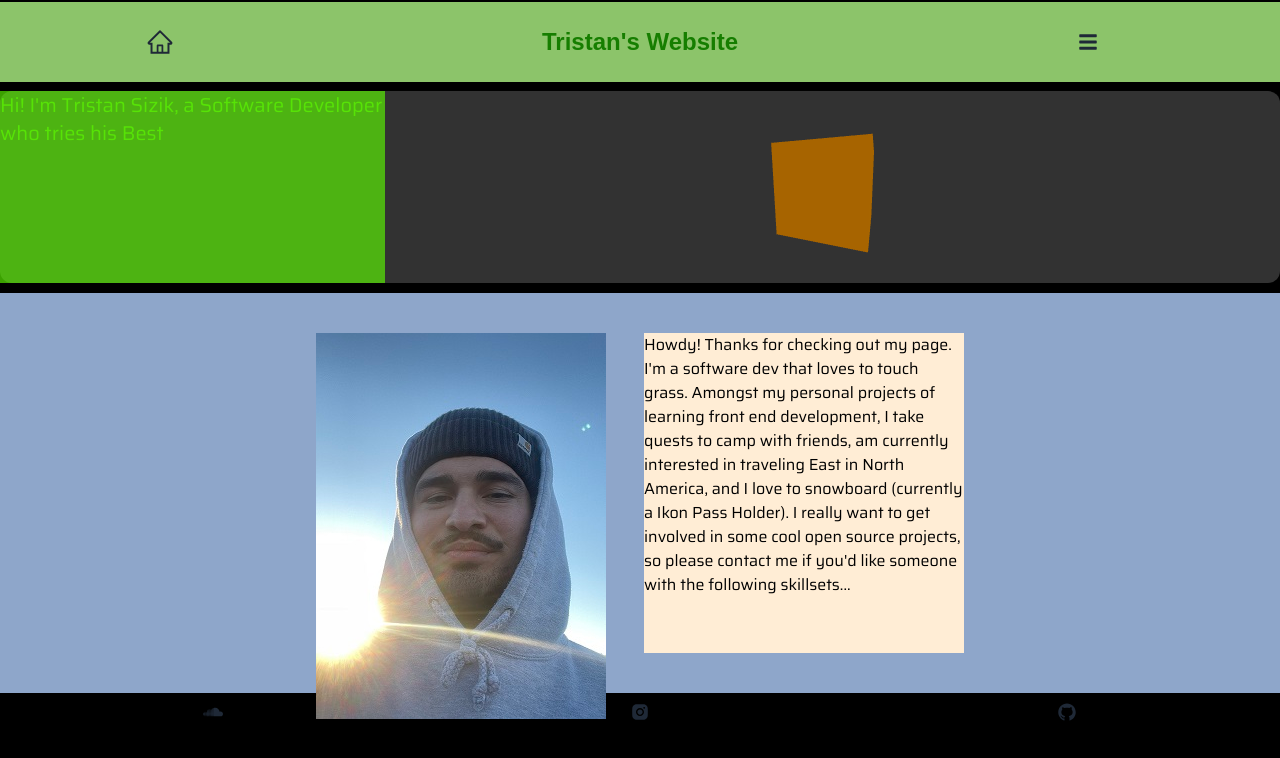
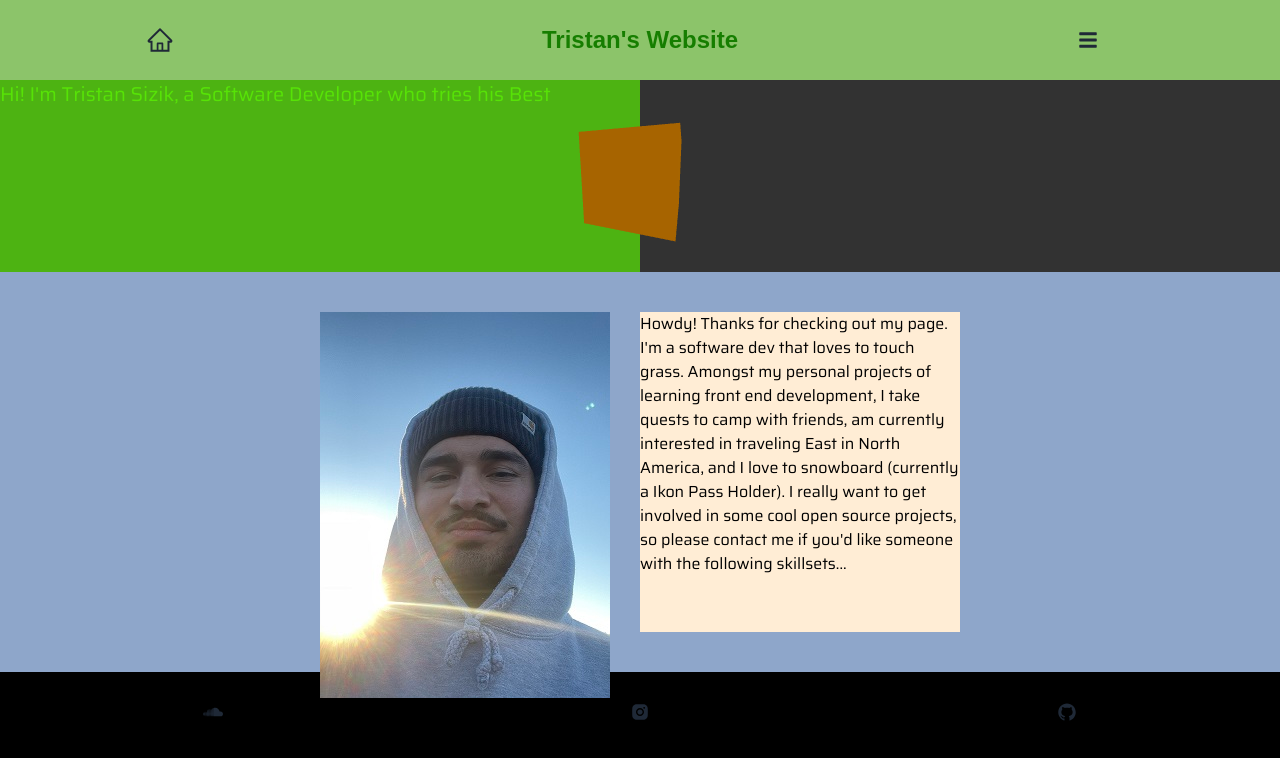
Before and after one commit to tristansizik/ForfunsiesWebDev, a Next.js app: page / in a window 1280 px wide. Shown: the top 758 px of the page. Built offline with nearby package versions, Linux system fonts and the light colour scheme.

Commit message:
I'm loving the positioning so far. Simple but cool

```diff
--- a/src/components/NavBar.js
+++ b/src/components/NavBar.js
@@ -4,7 +4,7 @@ import { IoShareSocialOutline } from "react-icons/io";
 import Link from 'next/link'
 
 const NavBar = (bgColor) => {
-  let topMost = "justify-center items-center sticky top-0.5 h-20 w-full  bg-faint-grey ";
+  let topMost = "justify-center items-center sticky top-0 h-20 w-full  bg-faint-grey ";
     return (
       <>
       <div className={topMost}>
--- a/src/components/skeleton/BodyInfo.tsx
+++ b/src/components/skeleton/BodyInfo.tsx
@@ -6,20 +6,19 @@ import ThreeJS from '@/components/sketches/ThreeJsSketch'
 
 export default function BodyInfo() {
     return(
-      <main className= "flex flex-col justify-between items-center min-h-screen bg-black animate-fade-in-p7">
+      <main className= "min-h-screen flex flex-col items-center bg-black animate-fade-in-p7">
         <NavBar/>
-        <div className=" h-1/2 w-full bg-rusty-black rounded-12px flex flex-row">
-          <div className = "place-content-start w-100 bg-neon-green">
+        <div className="relative w-full inset-y-0 bg-rusty-black">
+          <div className = "absolute w-1/2 inset-y-0 left-0 place-content-start bg-neon-green">
             <p className="font-Saira text-xl md:tracking-normal text-neon-green">Hi! I&apos;m Tristan Sizik, a Software Developer who tries his Best</p>
           </div>
-          <div className = "place-content-center w-full">
+          <div className = "w-full place-content-center ">
             <ThreeJS/>
           </div>
-
         </div>
 
-        <div className="place-content-center place-items-center h-50% w-full bg-blue-pastel flex flex-row gap-x-2">
-          <div className="static h-80 w-80">
+        <div className="relative top-0 h-50% w-full flex flex-row place-content-center place-items-center bg-blue-pastel">
+          <div className="relative h-80 w-80">
             <img src='./images/MySelfie.jpg' alt="Me :)" />
           </div>
           <div className="font-Saira static h-80 w-80 bg-orange-100">
```
